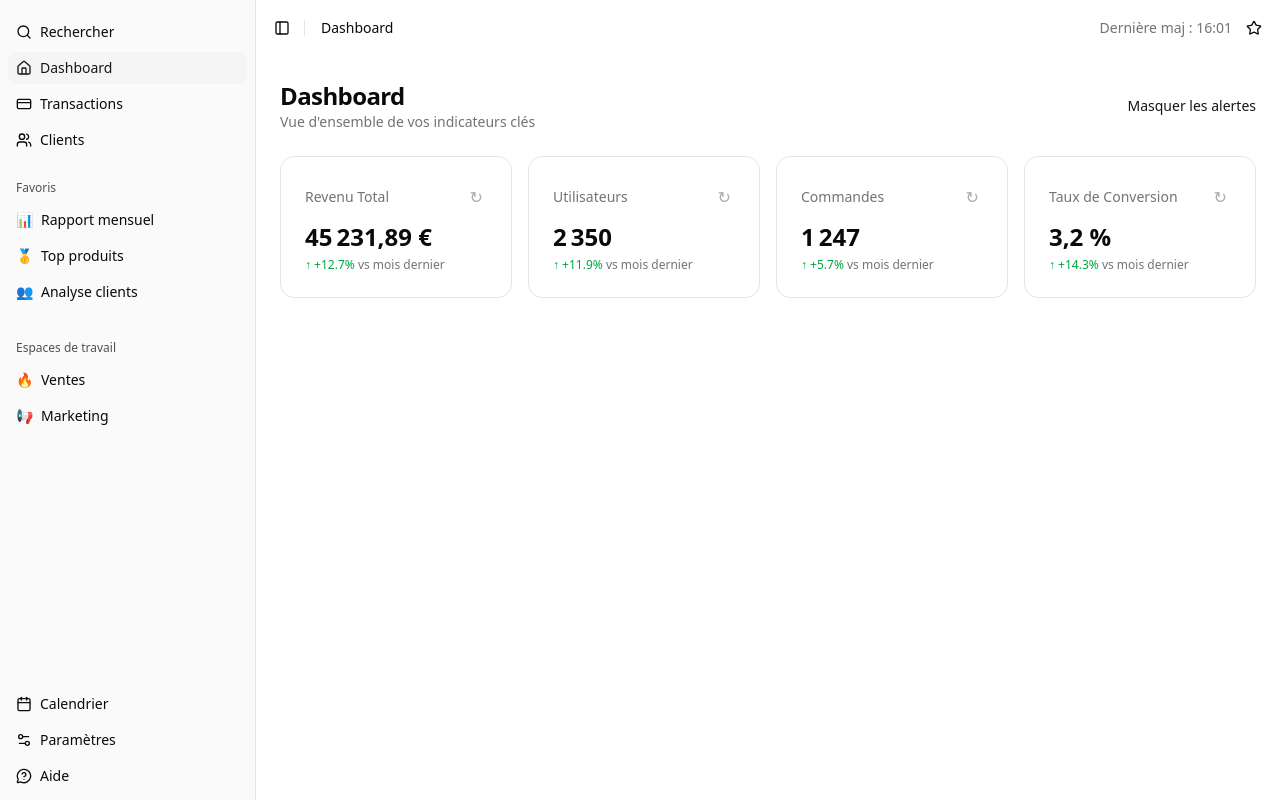
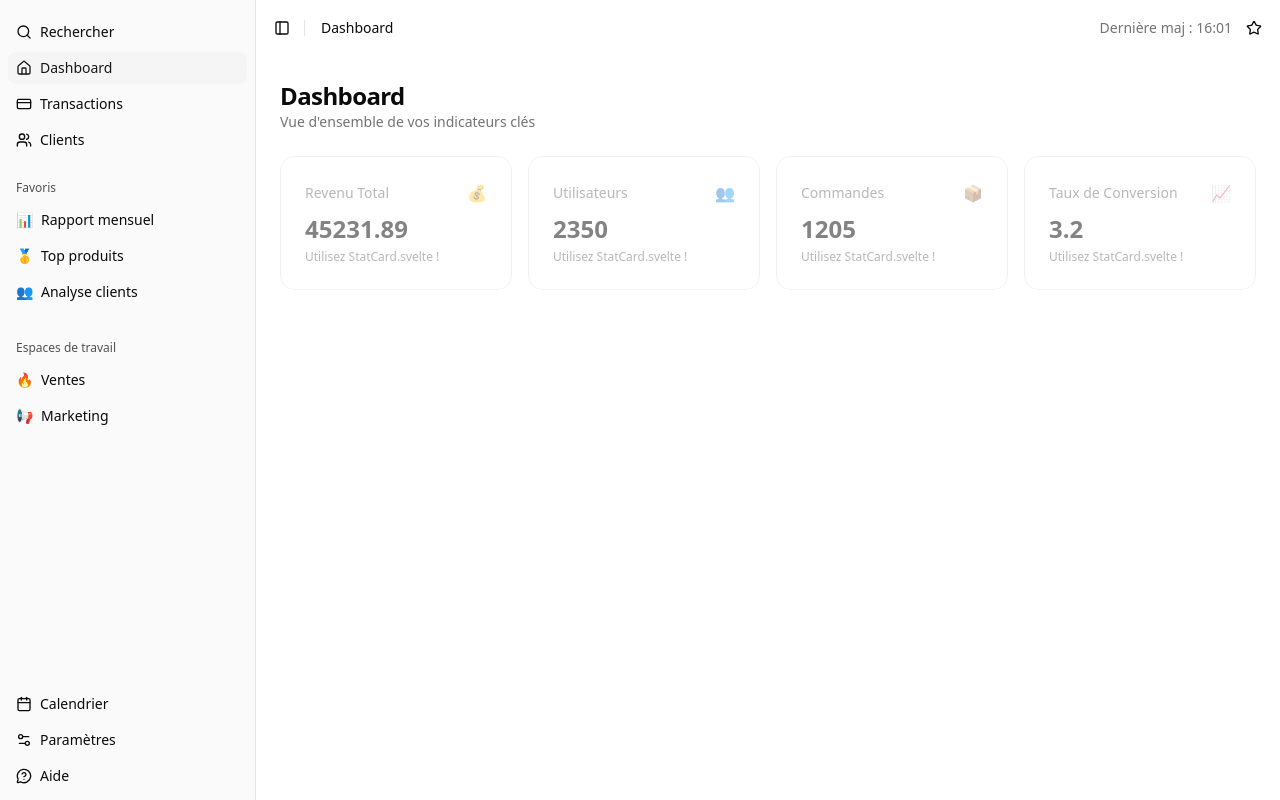
Before and after one commit to Hitch95/admin-dashboard, a SvelteKit app: page / in a window 1280 px wide. Built offline with nearby package versions, Linux system fonts and the light colour scheme.

Commit message:
part. 05 props TP

```diff
--- /dev/null
+++ b/src/lib/components/stat-card.svelte
@@ -0,0 +1,39 @@
+<script>
+	// ============================================
+	// PARTIE 5 - TP : Props avec la rune $props()
+	// ============================================
+	// Objectif : Créer un composant réutilisable pour les cartes KPI
+	// Documentation : https://svelte.dev/docs/svelte/$props
+	// Tutoriel (Runes) : https://svelte.dev/blog/runes
+
+	import { formatValue, calculateChange } from '$lib/utils.js';
+
+	// TODO 1: Déclarer les props avec $props()
+	// Le composant doit recevoir : title, value, previousValue, icon, type
+	// Syntaxe : let { prop1, prop2, ... } = $props();
+
+	let { title, value, previousValue, icon, type } = $props();
+
+	// TODO 2: Créer une variable dérivée pour calculer le changement
+	// Utiliser $derived() avec calculateChange(value, previousValue)
+
+	let change = $derived(calculateChange(value, previousValue));
+</script>
+
+<!-- TODO 3: Adapter le template pour utiliser les props -->
+<!-- Remplacer les valeurs en dur par les props : title, value, icon, etc. -->
+<div class="rounded-xl border bg-card p-6">
+	<div class="flex items-center justify-between">
+		<p class="text-sm font-medium text-muted-foreground">{title}</p>
+		<span class="text-muted-foreground/80">{icon}</span>
+	</div>
+	<p class="mt-2 text-2xl font-bold">{formatValue(value, type)}</p>
+	<p class="mt-1 text-xs text-muted-foreground">
+		{#if change >= 0}
+			<span class="text-green-600">↑ +{change}%</span>
+		{:else}
+			<span class="text-red-600">↓ {change}%</span>
+		{/if}
+		vs mois dernier
+	</p>
+</div>
--- /dev/null
+++ b/src/lib/data/kpi-cards.json
@@ -0,0 +1,34 @@
+[
+	{
+		"id": "revenue",
+		"title": "Revenu Total",
+		"value": 45231.89,
+		"previousValue": 35000,
+		"icon": "💰",
+		"type": "currency"
+	},
+	{
+		"id": "users",
+		"title": "Utilisateurs",
+		"value": 2350,
+		"previousValue": 2100,
+		"icon": "👥",
+		"type": "number"
+	},
+	{
+		"id": "orders",
+		"title": "Commandes",
+		"value": 1205,
+		"previousValue": 1500,
+		"icon": "📦",
+		"type": "number"
+	},
+	{
+		"id": "conversion",
+		"title": "Taux de Conversion",
+		"value": 3.2,
+		"previousValue": 3.0,
+		"icon": "📈",
+		"type": "percent"
+	}
+]
--- a/src/lib/utils.js
+++ b/src/lib/utils.js
@@ -4,3 +4,28 @@ import { twMerge } from "tailwind-merge";
 export function cn(...inputs) {
 	return twMerge(clsx(inputs));
 }
+
+const locale = typeof navigator !== 'undefined' ? navigator.language : 'fr-FR';
+
+export const formatValue = (value, type) => {
+	switch (type) {
+		case 'currency':
+			return new Intl.NumberFormat(locale, { style: 'currency', currency: 'EUR' }).format(value);
+		case 'number':
+			return new Intl.NumberFormat(locale).format(value);
+		case 'percent':
+			return (
+				value.toLocaleString(locale, {
+					minimumFractionDigits: 1,
+					maximumFractionDigits: 1
+				}) + ' %'
+			);
+		default:
+			return value;
+	}
+};
+
+export const calculateChange = (current, previous) => {
+	if (!previous) return 0;
+	return Math.round(((current - previous) / previous) * 1000) / 10;
+};
--- a/src/routes/+page.svelte
+++ b/src/routes/+page.svelte
@@ -1,103 +1,26 @@
 <script>
 	import AppSidebar from '$lib/components/app-sidebar.svelte';
 	import NavActions from '$lib/components/nav-actions.svelte';
+	import StatCard from '$lib/components/stat-card.svelte';
 	import * as Breadcrumb from '$lib/components/ui/breadcrumb/index.js';
 	import { Separator } from '$lib/components/ui/separator/index.js';
 	import * as Sidebar from '$lib/components/ui/sidebar/index.js';
-	import { stats as initialStats } from '$lib/data/mock.js';
+	import { Spinner } from '$lib/components/ui/spinner/index.js';
+	import kpiCards from '$lib/data/kpi-cards.json';
 
 	// ============================================
-	// PARTIE 4 - SOLUTION : Boucles avec {#each}
+	// PARTIE 5 - TP : Props et communication parent → enfant
 	// ============================================
+	// Objectif : Utiliser le composant StatCard avec des props
+	// Documentation : https://svelte.dev/docs/svelte/$props
 
-	let stats = $state({ ...initialStats });
+	// États de l'application (simulation de chargement)
+	let loading = $state(false);
+	let error = $state(null);
 
-	// Fonctions de rafraîchissement
-	const refreshRevenue = () => {
-		stats.revenue = stats.revenue + (Math.random() - 0.45) * 5000;
-	};
-
-	const refreshUsers = () => {
-		stats.users = Math.max(0, Math.floor(stats.users + (Math.random() - 0.45) * 100));
-	};
-
-	const refreshOrders = () => {
-		stats.orders = Math.max(0, Math.floor(stats.orders + (Math.random() - 0.45) * 50));
-	};
-
-	const refreshConversion = () => {
-		stats.conversionRate = Math.max(0, stats.conversionRate + (Math.random() - 0.5));
-	};
-
-	// SOLUTION TODO 1: Tableau réactif des cartes KPI
-	let kpiCards = $derived([
-		{
-			id: 'revenue',
-			title: 'Revenu Total',
-			value: stats.revenue,
-			previousValue: stats.previousRevenue,
-			type: 'currency',
-			refresh: refreshRevenue
-		},
-		{
-			id: 'users',
-			title: 'Utilisateurs',
-			value: stats.users,
-			previousValue: stats.previousUsers,
-			type: 'number',
-			refresh: refreshUsers
-		},
-		{
-			id: 'orders',
-			title: 'Commandes',
-			value: stats.orders,
-			previousValue: stats.previousOrders,
-			type: 'number',
-			refresh: refreshOrders
-		},
-		{
-			id: 'conversion',
-			title: 'Taux de Conversion',
-			value: stats.conversionRate,
-			previousValue: stats.previousConversionRate,
-			type: 'percent',
-			refresh: refreshConversion
-		}
-	]);
-
-	// SOLUTION TODO 2: Fonction de formatage selon le type
-	const formatValue = (value, type) => {
-		switch (type) {
-			case 'currency':
-				return new Intl.NumberFormat('fr-FR', { style: 'currency', currency: 'EUR' }).format(value);
-			case 'number':
-				return new Intl.NumberFormat('fr-FR').format(value);
-			case 'percent':
-				return (
-					value.toLocaleString('fr-FR', {
-						minimumFractionDigits: 1,
-						maximumFractionDigits: 1
-					}) + ' %'
-				);
-			default:
-				return value;
-		}
-	};
-
-	// SOLUTION TODO 3: Fonction de calcul de variation
-	const calculateChange = (current, previous) => {
-		return Math.round(((current - previous) / previous) * 1000) / 10;
-	};
-
-	// Alertes (Part 3) - mise à jour pour utiliser kpiCards
-	let hasNegativeGrowth = $derived(
-		kpiCards.some((card) => calculateChange(card.value, card.previousValue) < 0)
-	);
-
-	let showAlerts = $state(true);
-	const toggleAlerts = () => {
-		showAlerts = !showAlerts;
-	};
+	// TODO 4: Remplacer le contenu de la boucle {#each} par le composant StatCard
+	// Passer les props : title, value, previousValue, icon, type
+	// Syntaxe : <StatCard title={card.title} value={card.value} ... />
 </script>
 
 <Sidebar.Provider>
@@ -120,65 +43,40 @@
 			</div>
 		</header>
 		<div class="flex flex-1 flex-col gap-6 p-6">
-			<div class="flex items-center justify-between">
-				<div>
-					<h1 class="text-2xl font-semibold tracking-tight">Dashboard</h1>
-					<p class="text-sm text-muted-foreground">Vue d'ensemble de vos indicateurs clés</p>
-				</div>
-				<button onclick={toggleAlerts} class="text-sm text-primary hover:underline">
-					{#if showAlerts}
-						Masquer les alertes
-					{:else}
-						Afficher les alertes
-					{/if}
-				</button>
+			<div>
+				<h1 class="text-2xl font-semibold tracking-tight">Dashboard</h1>
+				<p class="text-sm text-muted-foreground">Vue d'ensemble de vos indicateurs clés</p>
 			</div>
 
-			{#if showAlerts && hasNegativeGrowth}
-				<div
-					class="rounded-lg border border-orange-200 bg-orange-50 p-4 text-orange-800 transition-all"
-				>
-					<div class="flex items-center gap-3">
-						<span class="text-2xl">⚠️</span>
-						<div>
-							<h3 class="font-semibold">Attention : Performances en baisse</h3>
-							<p class="text-sm opacity-90">
-								Certains indicateurs affichent une croissance négative.
-							</p>
+			{#if loading}
+				<div class="flex h-64 flex-col items-center justify-center gap-4">
+					<Spinner class="size-8" />
+					<p class="animate-pulse text-sm text-muted-foreground">Chargement des données...</p>
+				</div>
+			{:else if error}
+				<div class="rounded-xl border border-red-200 bg-red-50 p-6">
+					<h3 class="text-lg font-semibold text-red-800">Erreur</h3>
+					<p class="mt-2 text-sm text-red-600">{error}</p>
+				</div>
+			{:else}
+				<!-- Grille des KPIs avec boucle {#each} -->
+				<div class="grid grid-cols-1 gap-4 sm:grid-cols-2 lg:grid-cols-4">
+					{#each kpiCards as card (card.id)}
+						<!-- TODO 4: Remplacer le contenu ci-dessous par <StatCard ... /> -->
+						<!-- Ancien code "en dur" à remplacer : -->
+						<div class="rounded-xl border bg-card p-6 opacity-50">
+							<div class="flex items-center justify-between">
+								<p class="text-sm font-medium text-muted-foreground">{card.title}</p>
+								<span class="text-muted-foreground/80">{card.icon}</span>
+							</div>
+							<p class="mt-2 text-2xl font-bold">{card.value}</p>
+							<p class="mt-1 text-xs text-muted-foreground">Utilisez StatCard.svelte !</p>
 						</div>
-					</div>
+					{:else}
+						<p class="col-span-full text-center text-muted-foreground">Aucune donnée disponible</p>
+					{/each}
 				</div>
 			{/if}
-
-			<!-- SOLUTION TODO 4 & 5: Boucle {#each} avec clé et {:else} -->
-			<div class="grid grid-cols-1 gap-4 sm:grid-cols-2 lg:grid-cols-4">
-				{#each kpiCards as card (card.id)}
-					{@const change = calculateChange(card.value, card.previousValue)}
-					<div class="rounded-xl border bg-card p-6">
-						<div class="flex items-center justify-between">
-							<p class="text-sm font-medium text-muted-foreground">{card.title}</p>
-							<button
-								onclick={card.refresh}
-								class="rounded p-1 text-muted-foreground/60 transition-colors hover:bg-accent hover:text-foreground"
-								title="Actualiser"
-							>
-								↻
-							</button>
-						</div>
-						<p class="mt-2 text-2xl font-bold">{formatValue(card.value, card.type)}</p>
-						<p class="mt-1 text-xs text-muted-foreground">
-							{#if change >= 0}
-								<span class="text-green-600">↑ +{change}%</span>
-							{:else}
-								<span class="text-red-600">↓ {change}%</span>
-							{/if}
-							vs mois dernier
-						</p>
-					</div>
-				{:else}
-					<p class="col-span-full text-center text-muted-foreground">Aucune donnée disponible.</p>
-				{/each}
-			</div>
 		</div>
 	</Sidebar.Inset>
 </Sidebar.Provider>
```
